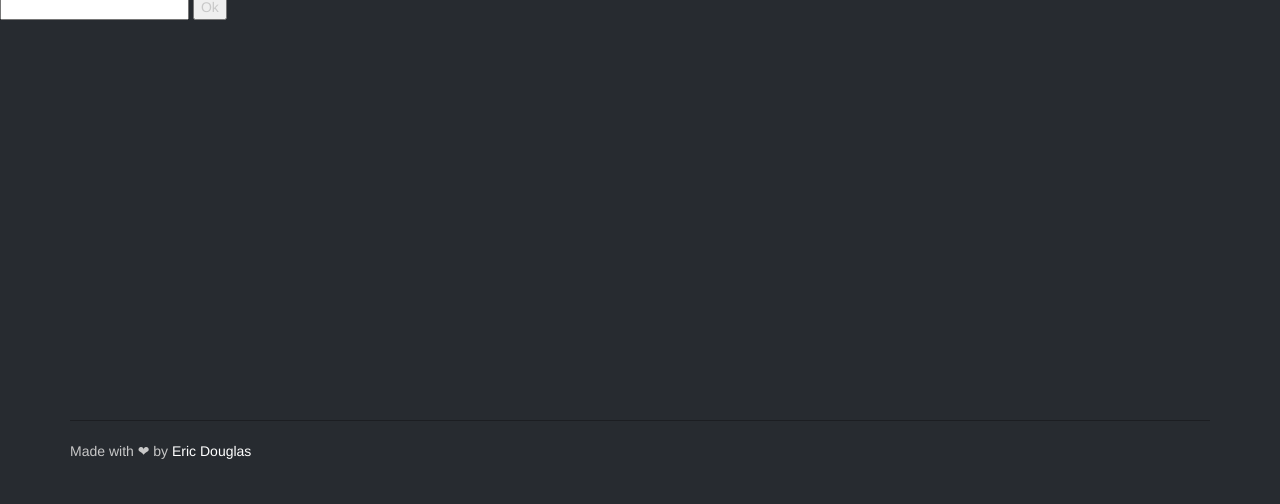
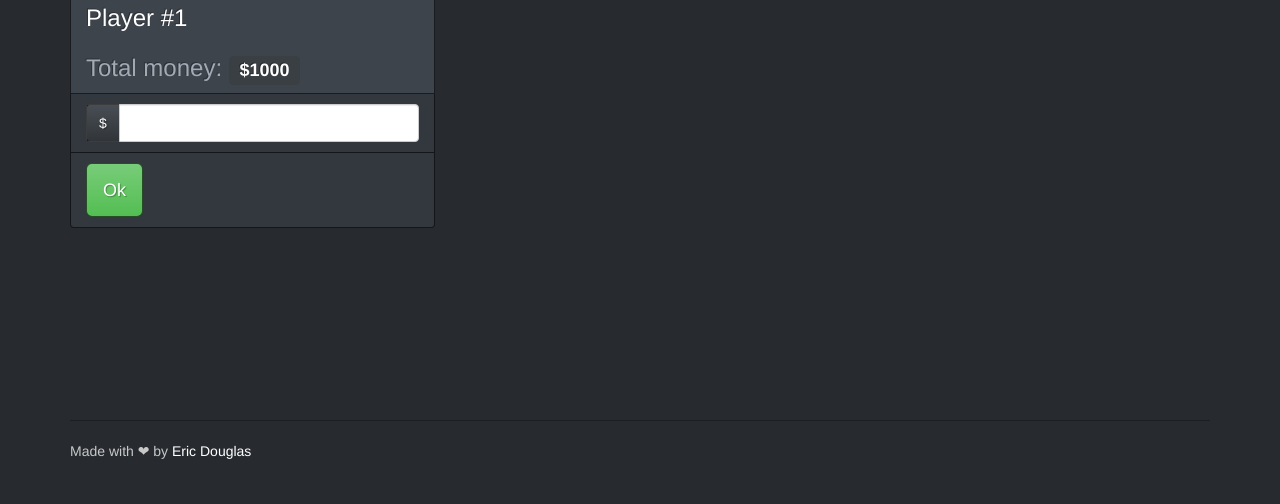
Before and after one commit to gabrielvalle/mean-blackjack, a website: page client/index.html at #/room in a window 1280 px wide. Shown: the part 296-800 px from the top of the page. Drawn offline with Linux system fonts and the light colour scheme.

Commit message:
Style /room

```diff
--- a/client/room/room.html
+++ b/client/room/room.html
@@ -1,16 +1,39 @@
-<div ng-hide="vm.readyToGo">
-  <h2>Set your wager</h2>
+<div ng-hide="vm.readyToGo"
+     class="container">
+  <div>
+    <h2>Set your wager</h2>
+  </div>
 
   <!-- wager box -->
-  <div class="wager-box">
-    <div class="wager-title">
-      {{ vm.currentGambler.name }} | Total money: $ {{ vm.currentGambler.money - vm.wager }}
+  <div class="list-group col-xs-4">
+    <div class="list-group-item active">
+      <h3 class="list-group-item-heading">
+        {{ vm.currentGambler.name }}
+      </h3>
+      <h3 class="list-group-item-text">
+        Total money:
+        <span class="label label-default">
+          ${{ vm.currentGambler.money - vm.wager }}
+        </span>
+      </h3>
     </div>
-    <p>
-      <input type="text"
-             ng-model="vm.wager">
-      <button ng-click="vm.setWager( vm.currentGambler.id, vm.wager )">Ok</button>
-    </p>
+    <div class="list-group-item">
+      <div class="input-group">
+        <span class="input-group-addon"
+              id="sizing-addon1">
+          $
+        </span>
+        <input type="text"
+               class="form-control"
+               ng-model="vm.wager">
+      </div>
+    </div>
+    <div class="list-group-item">
+      <button ng-click="vm.setWager( vm.currentGambler.id, vm.wager )"
+                class="btn btn-success btn-lg">
+        Ok
+      </button>
+    </div>
   </div>
 </div>
 
```
